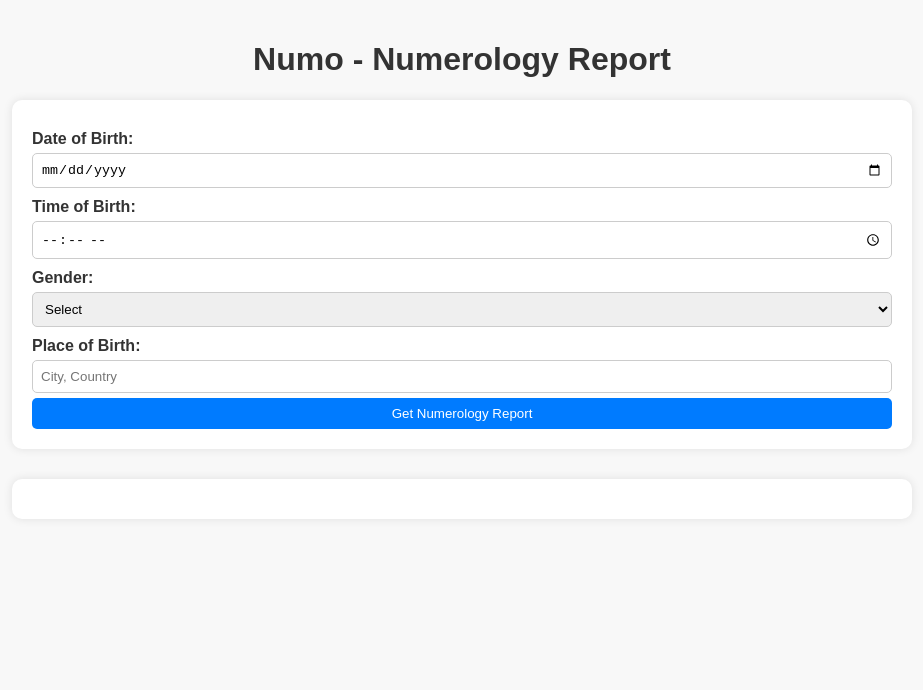
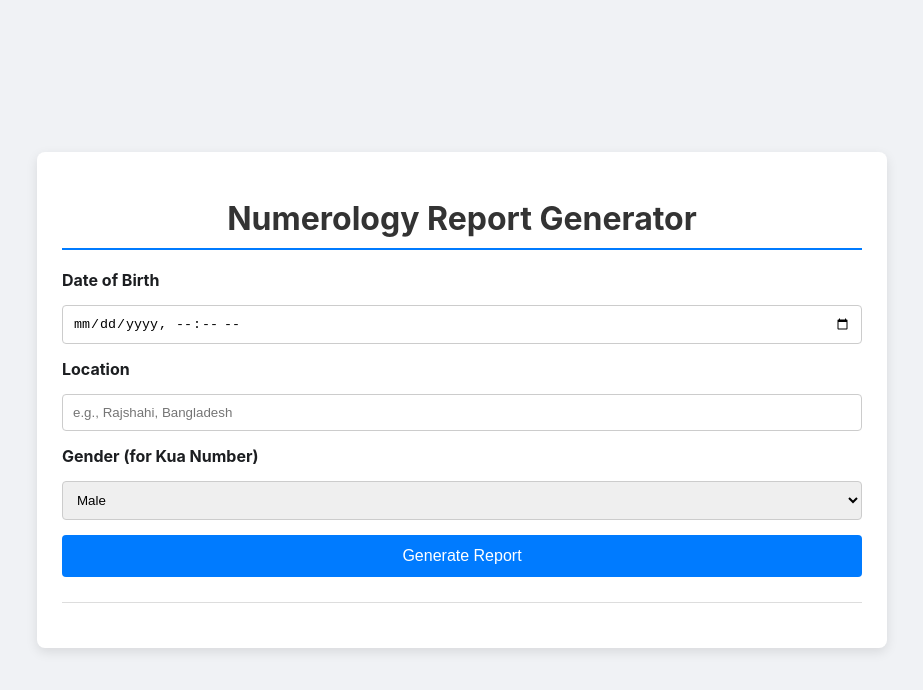
Before and after one commit to farukhraj/Numo, a plain HTML site: page index.html in a window 1280 px wide. Shown: the whole page, without its empty margins (178-1101 px from the left). Drawn offline with Linux system fonts and the light colour scheme.

Commit message:
Add files via upload

```diff
--- a/index.html
+++ b/index.html
@@ -3,44 +3,116 @@
 <head>
     <meta charset="UTF-8">
     <meta name="viewport" content="width=device-width, initial-scale=1.0">
-<title>Numo - Numerology Report</title>
+    <title>Numerology Report Generator</title>
     <style>
-  body { font-family: Arial, sans-serif; max-width: 900px; margin: 0 auto; padding: 20px; background: #f8f8f8; color: #333; }
-  h1 { text-align: center; }
-  form { background: #fff; padding: 20px; border-radius: 10px; box-shadow: 0 0 10px rgba(0,0,0,0.1); margin-bottom: 30px; }
-  label { display: block; margin-top: 10px; font-weight: bold; }
-  input, select, button { width: 100%; padding: 8px; margin-top: 5px; border-radius: 5px; border: 1px solid #ccc; box-sizing: border-box; }
-  button { background-color: #007BFF; color: #fff; border: none; cursor: pointer; }
-  button:hover { background-color: #0056b3; }
-  #result { background: #fff; padding: 20px; border-radius: 10px; box-shadow: 0 0 10px rgba(0,0,0,0.1); white-space: pre-wrap; }
-  hr { margin: 20px 0; border: 0; border-top: 1px solid #ccc; }
+        body {
+            font-family: -apple-system, BlinkMacSystemFont, "Segoe UI", Roboto, Helvetica, Arial, sans-serif;
+            background-color: #f0f2f5;
+            color: #1c1e21;
+            display: flex;
+            justify-content: center;
+            align-items: center;
+            min-height: 100vh;
+            margin: 0;
+            padding: 20px;
+            box-sizing: border-box;
+        }
+        #container {
+            background-color: #fff;
+            padding: 25px;
+            border-radius: 8px;
+            box-shadow: 0 4px 12px rgba(0, 0, 0, 0.1);
+            width: 100%;
+            max-width: 800px;
+        }
+        h1 {
+            text-align: center;
+            color: #333;
+            border-bottom: 2px solid #007bff;
+            padding-bottom: 10px;
+            margin-bottom: 20px;
+        }
+        .input-group {
+            margin-bottom: 15px;
+            display: flex;
+            flex-wrap: wrap;
+            gap: 10px;
+        }
+        .input-group label {
+            font-weight: bold;
+            flex-basis: 100%;
+            margin-bottom: 5px;
+        }
+        .input-group input, .input-group select {
+            width: 100%;
+            padding: 10px;
+            border: 1px solid #ccc;
+            border-radius: 4px;
+            box-sizing: border-box;
+        }
+        button {
+            width: 100%;
+            padding: 12px;
+            background-color: #007bff;
+            color: white;
+            border: none;
+            border-radius: 4px;
+            font-size: 16px;
+            cursor: pointer;
+            transition: background-color 0.3s ease;
+        }
+        button:hover {
+            background-color: #0056b3;
+        }
+        #reportOutput {
+            margin-top: 25px;
+            padding-top: 20px;
+            border-top: 1px solid #ddd;
+        }
+        h2 {
+            color: #0056b3;
+        }
+        hr {
+            border: 0;
+            height: 1px;
+            background-image: linear-gradient(to right, rgba(0, 0, 0, 0), rgba(0, 0, 0, 0.75), rgba(0, 0, 0, 0));
+            margin: 30px 0;
+        }
+        .section-title {
+            font-size: 1.5em;
+            font-weight: bold;
+            margin-bottom: 15px;
+        }
+        .highlight {
+            font-weight: bold;
+            color: #007bff;
+        }
     </style>
 </head>
 <body>
 
-<h1>Numo - Numerology Report</h1>
-
-<form id="dobForm">
-  <label>Date of Birth:</label>
-  <input type="date" id="dob" required>
-
-  <label>Time of Birth:</label>
-  <input type="time" id="time" required>
-
-  <label>Gender:</label>
-  <select id="gender" required>
-    <option value="">Select</option>
+    <div id="container">
+        <h1>Numerology Report Generator</h1>
+        <div id="input-form">
+            <div class="input-group">
+                <label for="birthdate">Date of Birth</label>
+                <input type="datetime-local" id="birthdate" name="birthdate" required>
+            </div>
+            <div class="input-group">
+                <label for="location">Location</label>
+                <input type="text" id="location" name="location" placeholder="e.g., Rajshahi, Bangladesh" required>
+            </div>
+             <div class="input-group">
+                <label for="gender">Gender (for Kua Number)</label>
+                <select id="gender" name="gender">
                     <option value="male">Male</option>
                     <option value="female">Female</option>
                 </select>
-
-  <label>Place of Birth:</label>
-  <input type="text" id="place" placeholder="City, Country" required>
-
-  <button type="button" onclick="calculate()">Get Numerology Report</button>
-</form>
-
-<div id="result"></div>
+            </div>
+            <button onclick="generateReport()">Generate Report</button>
+        </div>
+        <div id="reportOutput"></div>
+    </div>
 
     <script src="script.js"></script>
 </body>
--- a/script.js
+++ b/script.js
@@ -1,139 +1,160 @@
-// ======= Utility Functions =======
+async function generateReport() {
+    // 1. Fetch Meanings Data
+    const meanings = await fetch('meanings.json').then(res => res.json());
 
-// Reduction chain (Cheiro)
-function getReductionChain(num) {
-    let chain = [num];
-    while (num > 9 && ![11,22,33].includes(num)) {
-        num = num.toString().split("").reduce((a,b)=>a+Number(b),0);
-        chain.push(num);
-    }
-    return chain;
-}
+    // 2. Get User Input
+    const birthdateInput = document.getElementById('birthdate').value;
+    const location = document.getElementById('location').value;
+    const gender = document.getElementById('gender').value;
 
-// Reduce to single digit
-function reduceToSingleDigit(num) {
-    while (num > 9 && ![11,22,33].includes(num)) {
-        num = num.toString().split("").reduce((a,b)=>a+Number(b),0);
-    }
-    return num;
-}
-
-// Element mapping
-function getElement(num) {
-    if ([1,2].includes(num)) return "Wood";
-    if ([3,4].includes(num)) return "Fire";
-    if ([5,6].includes(num)) return "Earth";
-    if ([7,8].includes(num)) return "Metal";
-    if (num === 9) return "Water";
-    return "Unknown";
-}
-
-// Format date
-function formatDate(dob) {
-    const options = { weekday: 'long', year: 'numeric', month: 'long', day: 'numeric' };
-    return dob.toLocaleDateString('en-US', options);
-}
-
-// Count repeating & missing numbers
-function analyzeDigits(digits) {
-    let counts = {};
-    for (let d of digits) counts[d] = (counts[d] || 0) + 1;
-    let missing = [];
-    for (let i=1;i<=9;i++) if (!counts[i]) missing.push(i);
-    let repeating = Object.entries(counts).filter(([k,v])=>v>1).map(([k,v])=>`${k} (${v}x)`);
-    return { counts, missing, repeating };
-}
-
-// Placeholder for people names
-function getPeopleNames(num,count=10) {
-    let names = [];
-    for(let i=1;i<=count;i++) names.push(`Person${i}`);
-    return names.join(", ");
-}
-
-// Load meanings.json dynamically
-async function loadMeanings() {
-    const response = await fetch("meanings.json");
-    return await response.json();
-}
-
-// ======= Main Calculation =======
-async function calculate() {
-    const dobInput = document.getElementById("dob").value;
-    const timeInput = document.getElementById("time").value;
-    const gender = document.getElementById("gender").value;
-    const place = document.getElementById("place").value;
-
-    if(!dobInput || !timeInput || !gender || !place) {
-        alert("Please fill all fields");
+    if (!birthdateInput || !location) {
+        alert("Please fill in all fields.");
         return;
     }
 
-    const dob = new Date(dobInput);
-    const [hours, minutes] = timeInput.split(":").map(Number);
-    dob.setHours(hours, minutes);
+    const birthDate = new Date(birthdateInput);
+    const day = birthDate.getDate();
+    const month = birthDate.getMonth() + 1;
+    const year = birthDate.getFullYear();
 
-    const day = dob.getDate();
-    const month = dob.getMonth()+1;
-    const year = dob.getFullYear();
+    // 3. --- CALCULATIONS ---
 
-    // All digits of DOB
-    const digitsArray = (day.toString().padStart(2,'0') + month.toString().padStart(2,'0') + year.toString()).split("").map(Number);
+    // Function to sum digits until a single digit is reached
+    const reduceToSingleDigit = (num) => {
+        let sum = num.toString().split('').reduce((acc, digit) => acc + parseInt(digit), 0);
+        return (sum > 9 && sum !== 11 && sum !== 22 && sum !== 33) ? reduceToSingleDigit(sum) : sum;
+    };
 
-    // Core Numbers
-    const driverChain = getReductionChain(day);
-    const driverCompound = driverChain[0];
-    const driverSingle = driverChain[driverChain.length-1];
+    // Function to sum digits once
+    const sumDigits = (num) => {
+        return num.toString().split('').reduce((acc, digit) => acc + parseInt(digit), 0);
+    };
 
-    const sumAllDigits = digitsArray.reduce((a,b)=>a+b,0);
-    const conductorChain = getReductionChain(sumAllDigits);
-    const conductorCompound = conductorChain[0];
-    const conductorSingle = conductorChain[conductorChain.length-1];
+    // Psychic/Driver Number
+    const psychicCompound = sumDigits(day);
+    const psychicNumber = reduceToSingleDigit(day);
 
-    const { counts, missing, repeating } = analyzeDigits([...digitsArray, conductorSingle]);
+    // Destiny/Conductor Number
+    const fullDateString = `${day}${month}${year}`;
+    const destinyCompound = sumDigits(fullDateString);
+    const destinyNumber = reduceToSingleDigit(destinyCompound);
 
-    // Load meanings
-    const meanings = await loadMeanings();
+    // Present, Repeating, and Missing Numbers
+    const allDigits = (day.toString() + month.toString() + year.toString()).split('');
+    const presentNumbersSet = new Set(allDigits.map(d => parseInt(d)).filter(d => d !== 0));
+    presentNumbersSet.add(destinyNumber); // Add destiny number to the present list
+    const presentNumbers = Array.from(presentNumbersSet).sort((a,b) => a-b);
 
-    // Build report
-    let report = '';
-    report += `${formatDate(dob)}, at ${timeInput} in ${place}, is your birth day.\n`;
-    report += '_______________________________________________________________________________________\n\n';
-    report += `Your Core Numbers\n`;
-    report += `${driverSingle} is your Psychic/Driver Number from ${driverChain.join(' → ')}\n`;
-    report += `${conductorSingle} is your Destiny/Conductor Number from ${digitsArray.join('')} → ${conductorChain.join(' → ')}\n`;
-    report += `You have numbers: ${Object.keys(counts).join(', ')}\n`;
-    report += `Repeat Numbers: ${repeating.join(', ')}\n`;
-    report += `Missing Numbers: ${missing.join(', ')}\n`;
-    report += '__________________________________________________________________________________________\n\n';
+    const allPossibleNumbers = [1, 2, 3, 4, 5, 6, 7, 8, 9];
+    const missingNumbers = allPossibleNumbers.filter(n => !presentNumbersSet.has(n));
 
-    // Driver Number Details
-    report += `${driverSingle} as Your Psychic/Driver Number\n`;
-    report += `Compound: ${driverCompound} → Single: ${driverSingle}\n`;
-    report += `Element: ${getElement(driverSingle)}\n`;
-    let driverType = meanings.compound[driverCompound] ? meanings.compound[driverCompound].type : "regular";
-    report += `Karmic: ${driverType==='karmic'?'Yes':'No'}, Master Number: ${driverType==='master'?'Yes':'No'}\n`;
-    report += `Compound Number meaning (${driverCompound}): ${meanings.compound[driverCompound] ? meanings.compound[driverCompound].text : "Not applicable"}\n`;
-    if(driverType==='karmic') report += `Karmic Number Meaning (${driverCompound}): ${meanings.karmic[driverCompound].text}\n`;
-    if(driverType==='master') report += `Master Number Meaning (${driverCompound}): ${meanings.master[driverCompound].text}\n`;
-    report += `Single Number meaning (${driverSingle}): ${meanings.single[driverSingle]}\n`;
-    report += `Weaknesses / Lessons: Not implemented yet\n`;
-    report += `People Born in ${driverCompound}: ${getPeopleNames(driverCompound)}\n`;
-    report += '__________________________________________________________________________________________\n\n';
+    const numberCounts = {};
+    allDigits.forEach(digit => {
+        const num = parseInt(digit);
+        if(num !== 0) numberCounts[num] = (numberCounts[num] || 0) + 1;
+    });
+    const repeatingNumbers = Object.entries(numberCounts).filter(([_, count]) => count > 1).map(([num, count]) => `${num}(${count}x)`).join(', ');
 
-    // Conductor Number Details
-    report += `${conductorSingle} as Your Destiny/Conductor Number\n`;
-    report += `Compound: ${conductorCompound} → Single: ${conductorSingle}\n`;
-    report += `Element: ${getElement(conductorSingle)}\n`;
-    let conductorType = meanings.compound[conductorCompound] ? meanings.compound[conductorCompound].type : "regular";
-    report += `Karmic: ${conductorType==='karmic'?'Yes':'No'}, Master Number: ${conductorType==='master'?'Yes':'No'}\n`;
-    report += `Compound Number meaning (${conductorCompound}): ${meanings.compound[conductorCompound] ? meanings.compound[conductorCompound].text : "Not applicable"}\n`;
-    if(conductorType==='karmic') report += `Karmic Number Meaning (${conductorCompound}): ${meanings.karmic[conductorCompound].text}\n`;
-    if(conductorType==='master') report += `Master Number Meaning (${conductorCompound}): ${meanings.master[conductorCompound].text}\n`;
-    report += `Single Number meaning (${conductorSingle}): ${meanings.single[conductorSingle]}\n`;
-    report += `Weaknesses / Lessons: Not implemented yet\n`;
-    report += `People have Destiny/Conductor in ${conductorCompound}/${conductorSingle}: ${getPeopleNames(conductorCompound)}\n`;
-    report += '__________________________________________________________________________________________\n\n';
+    // Kua Number Calculation
+    const yearSum = reduceToSingleDigit(year);
+    let kuaNumber;
+    if (gender === 'male') {
+        kuaNumber = 11 - yearSum;
+    } else {
+        kuaNumber = 4 + yearSum;
+    }
+    kuaNumber = reduceToSingleDigit(kuaNumber);
+    if (kuaNumber === 5) {
+        kuaNumber = (gender === 'male') ? 2 : 8;
+    }
 
-    document.getElementById("result").textContent = report;
+    // Static numbers for this example
+    const sunSignNumber = 9; // Mars in Scorpio
+    const moonSignNumber = 8; // Saturn in Capricorn
+    const ascendantNumber = 6; // Venus in Libra
+
+    // Final Missing Numbers (after adding Kua, etc.)
+    const finalPresentNumbers = new Set([...presentNumbers, kuaNumber, sunSignNumber, moonSignNumber, ascendantNumber]);
+    const finalMissingNumbers = allPossibleNumbers.filter(n => !finalPresentNumbers.has(n));
+
+
+    // 4. --- REPORT GENERATION ---
+
+    const outputDiv = document.getElementById('reportOutput');
+
+    const formattedDate = birthDate.toLocaleString('en-US', {
+        weekday: 'long', year: 'numeric', month: 'long', day: 'numeric',
+        hour: 'numeric', minute: 'numeric', hour12: true
+    });
+
+    // Helper to get meanings and format them
+    const getMeaning = (type, number) => meanings[type]?.[number] || "Not applicable";
+    const getPeopleList = (type, number, compound) => {
+        let key = compound && meanings[type][`${compound}/${number}`] ? `${compound}/${number}` : number.toString();
+        return meanings[type]?.[key]?.join(', ') || "No famous people found for this number.";
+    };
+
+    const psychicIsKarmic = meanings.karmicNumbers.hasOwnProperty(psychicCompound);
+    const destinyIsMaster = meanings.masterNumbers.hasOwnProperty(destinyCompound);
+
+    // Combine all weaknesses
+    const psychicWeaknesses = [
+        getMeaning("singleNumbers", psychicNumber).weakness,
+        psychicIsKarmic ? getMeaning("karmicNumbers", psychicCompound).meaning : null,
+    ].filter(Boolean).join(' ');
+
+    const destinyWeaknesses = [
+        getMeaning("singleNumbers", destinyNumber).weakness,
+        destinyIsMaster ? getMeaning("masterNumbers", destinyCompound).weakness : null
+    ].filter(Boolean).join(' ');
+
+
+    outputDiv.innerHTML = `
+        <p><b>${formattedDate} in ${location}, is your birth day.</b></p>
+
+        <h2>Your Core Numbers</h2>
+        <p><span class="highlight">${psychicNumber}</span> is your <b>Psychic/Driver Number</b> from ${day} &rarr; ${psychicCompound} &rarr; ${psychicNumber}</p>
+        <p><span class="highlight">${destinyNumber}</span> is your <b>Destiny/Conductor Number</b> from ${day}${month}${year} &rarr; ${destinyCompound} &rarr; ${destinyNumber}</p>
+        <p>You have <span class="highlight">${presentNumbers.join(', ')}</span> numbers.</p>
+        <p><b>Repeat Numbers:</b> ${repeatingNumbers || 'None'}</p>
+        <p><b>So the Missing Numbers are:</b> ${missingNumbers.join(', ')}</p>
+
+        <h2>Other important numbers you have:</h2>
+        <p><span class="highlight">${kuaNumber}</span> as <b>KUA or Angel number</b> (${gender.charAt(0).toUpperCase() + gender.slice(1)})</p>
+        <p><span class="highlight">${sunSignNumber}</span> from Mars as the <b>Sun Sign</b> in Scorpio</p>
+        <p><span class="highlight">${moonSignNumber}</span> from Saturn, as the <b>Moon Sign</b> in Capricorn</p>
+        <p><span class="highlight">${ascendantNumber}</span> from Venus as the <b>Rising Sun/Ascendant</b> in Libra</p>
+
+        <p><b>Still, the Missing Numbers are:</b> <span class="highlight">${finalMissingNumbers.join(', ')}</span></p>
+
+        <hr>
+
+        <div class="section-title">${psychicNumber} as Your Psychic/Driver Number</div>
+        <p><b>Compound:</b> ${psychicCompound} &rarr; <b>Single:</b> ${psychicNumber}</p>
+        <p><b>Element:</b> ${getMeaning("elements", psychicNumber)}</p>
+        <p><b>Karmic:</b> ${psychicIsKarmic ? 'Yes' : 'No'}, <b>Master Number:</b> No</p>
+        <br>
+        <p><b>Compound Number meaning (${psychicCompound}):</b> ${getMeaning("compoundNumbers", psychicCompound)}</p>
+        <p><b>Karmic Number Meaning (${psychicCompound}):</b> ${psychicIsKarmic ? getMeaning("karmicNumbers", psychicCompound).meaning : "Not applicable"}</p>
+        <p><b>Master Number Meaning (x):</b> Not applicable</p>
+        <p><b>Single Number meaning (${psychicNumber}):</b> ${getMeaning("singleNumbers", psychicNumber).meaning}</p>
+        <br>
+        <p><b>Weakness could be:</b> ${psychicWeaknesses}</p>
+        <p><b>People Born on the ${day}th are:</b> ${getPeopleList("psychicPeople", day)}</p>
+
+        <hr>
+
+        <div class="section-title">${destinyNumber} as Your Destiny/Conductor Number</div>
+        <p>${day}${month}${year} &rarr; <b>Compound:</b> ${destinyCompound} &rarr; <b>Single:</b> ${destinyNumber}</p>
+        <p><b>Element:</b> ${getMeaning("elements", destinyNumber)}</p>
+        <p><b>Karmic:</b> No, <b>Master Number:</b> ${destinyIsMaster ? 'Yes' : 'No'}</p>
+        <br>
+        <p><b>Compound Number meaning (x):</b> Not applicable</p>
+        <p><b>Karmic Number Meaning (x):</b> Not applicable</p>
+        <p><b>Master Number Meaning (${destinyCompound}):</b> ${destinyIsMaster ? getMeaning("masterNumbers", destinyCompound).meaning : "Not applicable"}</p>
+        <p><b>Single Number meaning (${destinyNumber}):</b> ${getMeaning("singleNumbers", destinyNumber).meaning}</p>
+        <br>
+        <p><b>Weakness could be:</b> ${destinyWeaknesses}</p>
+        <p><b>People with Destiny/Conductor Number ${destinyCompound}/${destinyNumber} are:</b> ${getPeopleList("destinyPeople", destinyNumber, destinyCompound)}</p>
+    `;
 }
```
Also changed, not shown: meanings.json (+42 -46 lines). Lines whose indentation alone changed are shown as unchanged.
